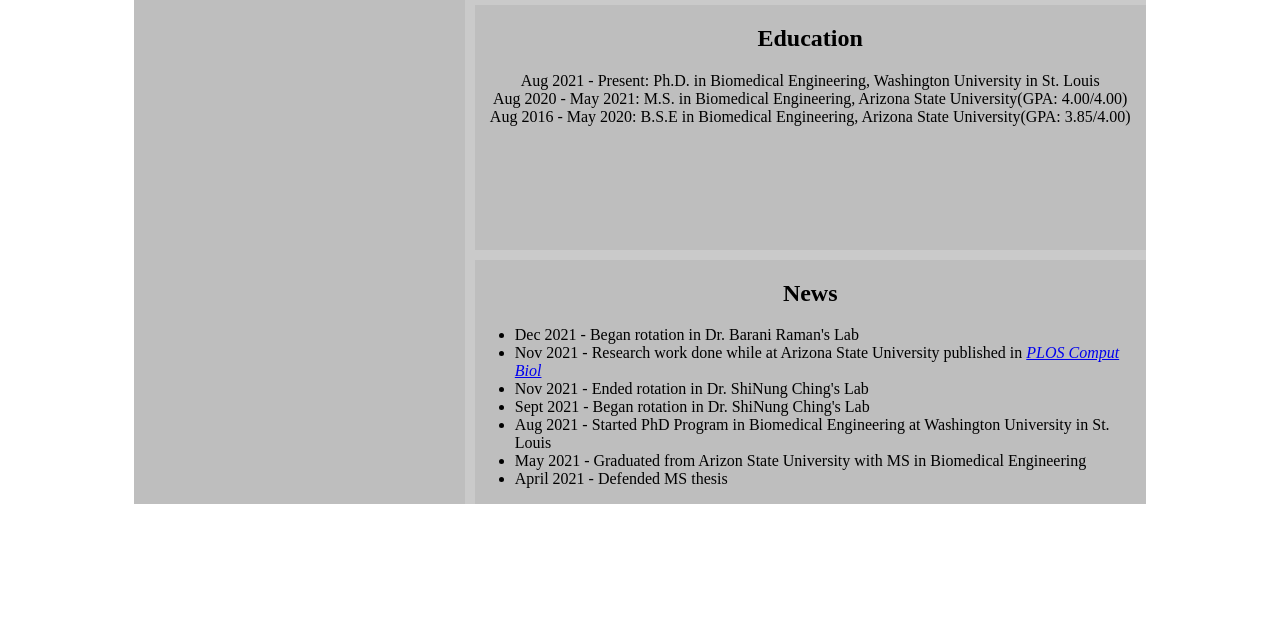
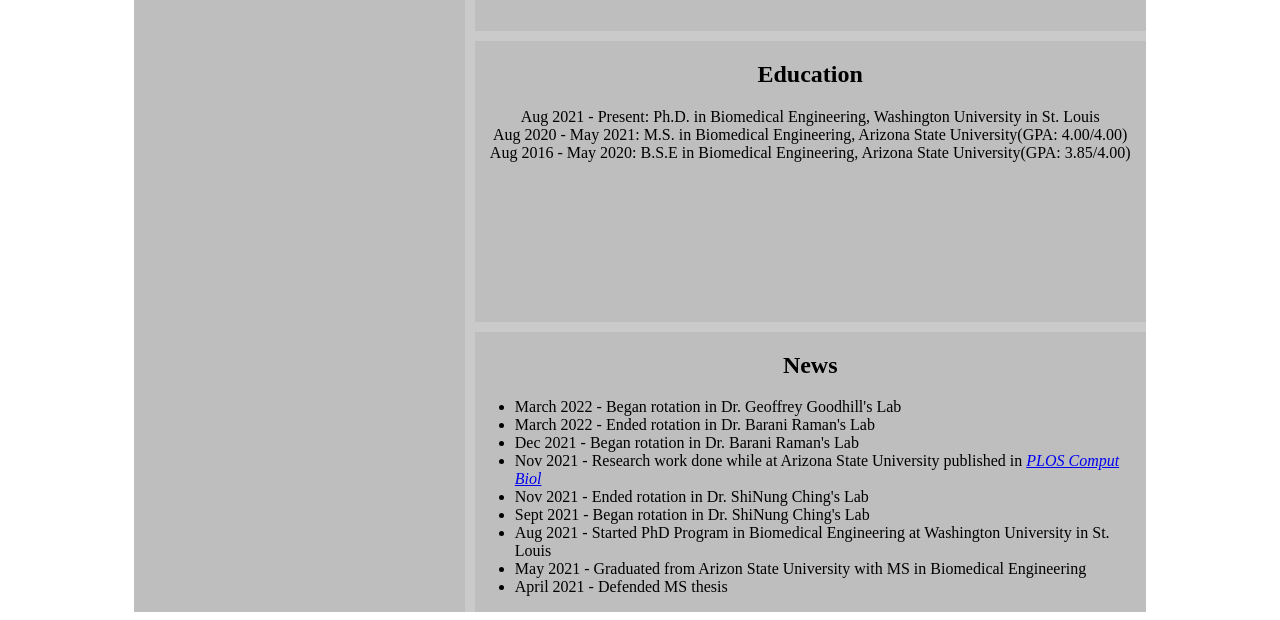
Before and after one commit to dbarraav/dbarraav.github.io, a plain HTML site: page index.html in a window 1280 px wide. Shown: the part 322-942 px from the top of the page. Before the commit the page ends 834 px from the top, so only its background shows below. Drawn offline with Linux system fonts and the light colour scheme.

Commit message:
Add changes to News

```diff
--- a/index.html
+++ b/index.html
@@ -70,6 +70,8 @@
             <section id="news">
                 <h2>News</h2>
                 <ul>
+                    <li>March 2022 - Began rotation in Dr. Geoffrey Goodhill's Lab</li>
+                    <li>March 2022 - Ended rotation in Dr. Barani Raman's Lab</li>
                     <li>Dec 2021 - Began rotation in Dr. Barani Raman's Lab</li>
                     <li>Nov 2021 - Research work done while at Arizona State University published in <a href ="https://doi.org/10.1371/journal.pcbi.1009606"><i>PLOS Comput Biol</i></a></li>
                     <li>Nov 2021 - Ended rotation in Dr. ShiNung Ching's Lab</li>
```
